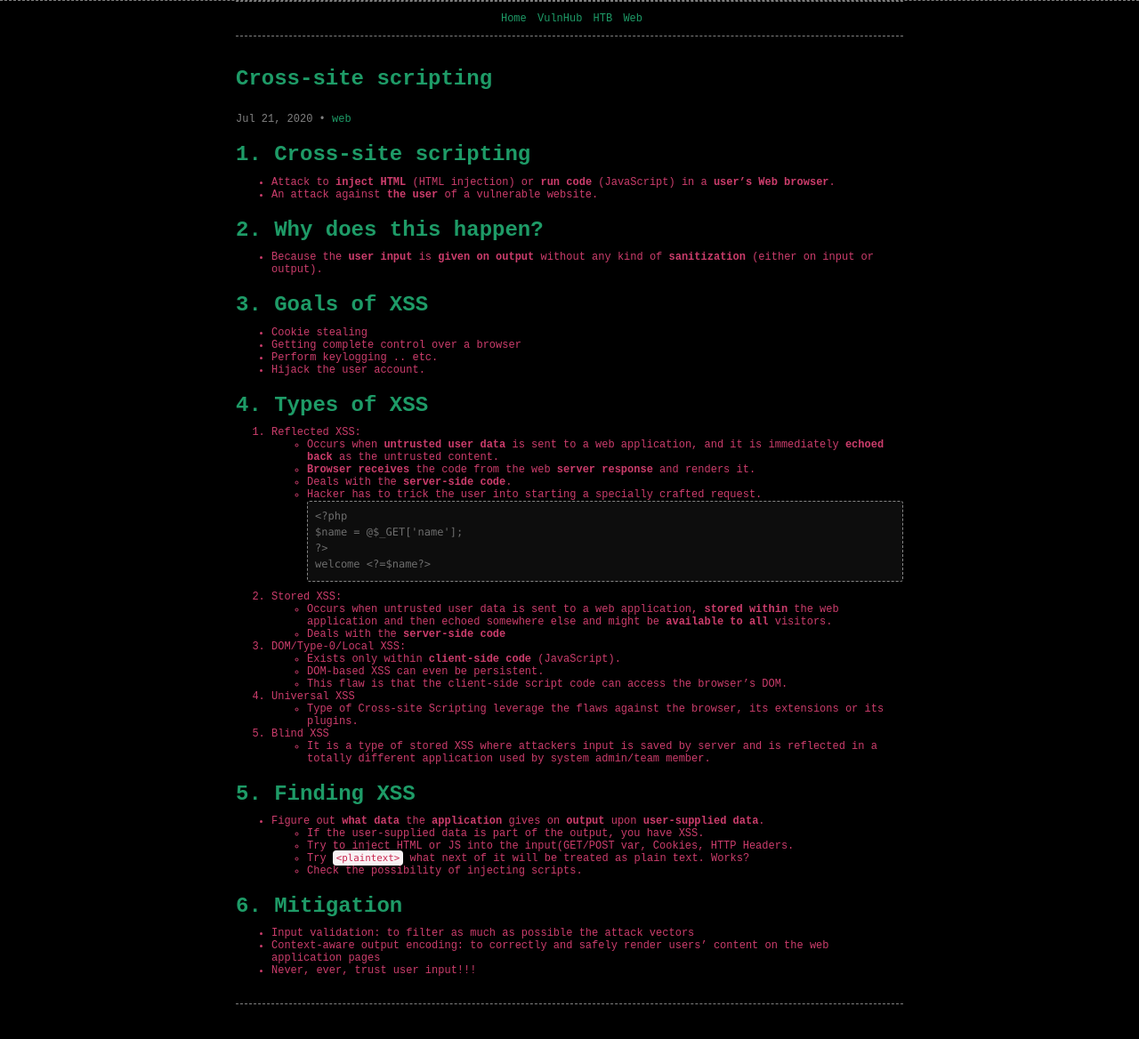
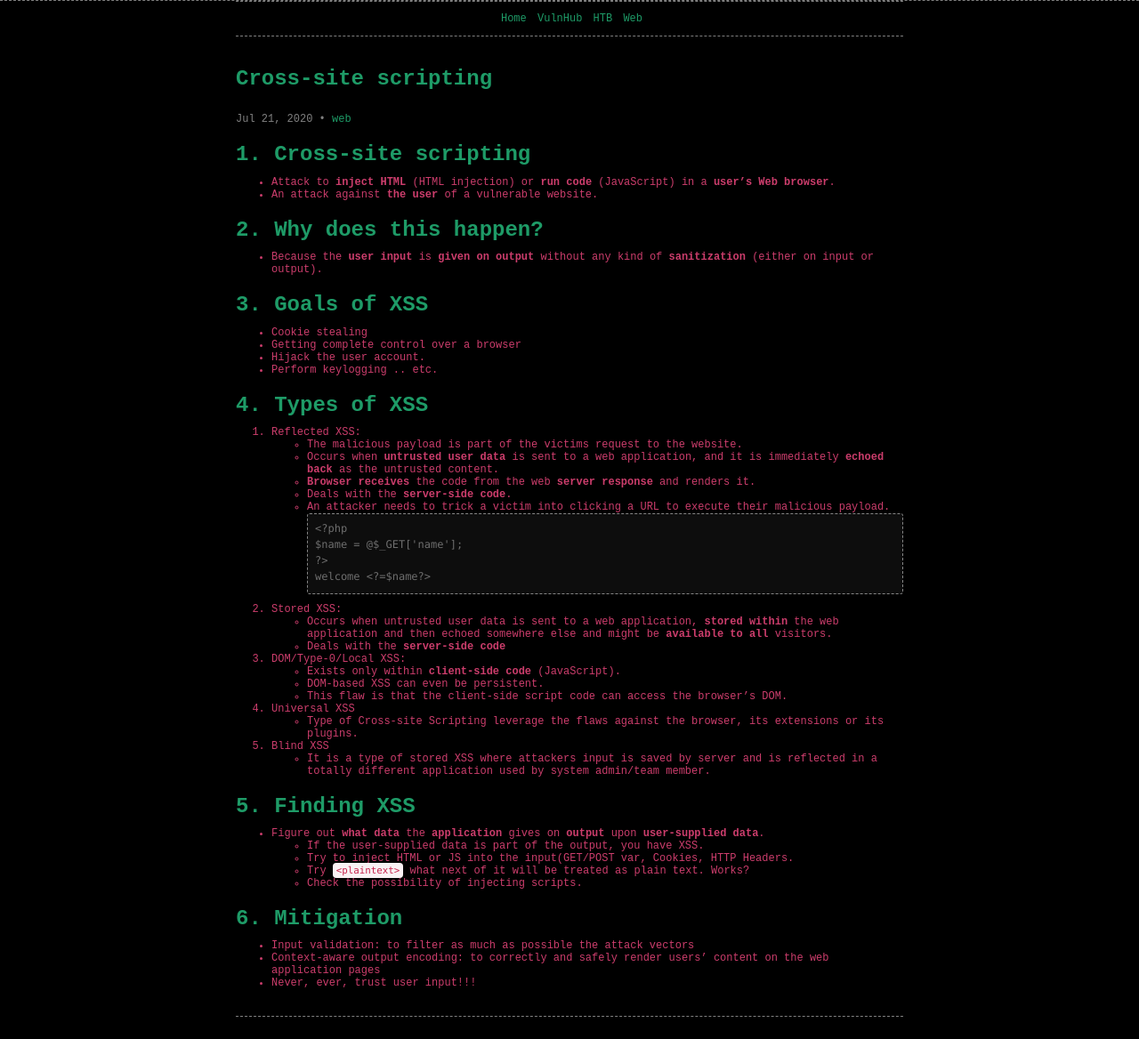
Before and after one commit to wizoutsugar/wizoutsugar.github.io, a Jekyll site: the page built from _posts/2020/2020-07-21-XSS.md, in a window 1280 px wide. Shown: the whole page at 89% size. Built offline with Jekyll 4.4.1, drawn with Linux system fonts in a browser that asks for light colours; comment, search, counter and statistics services are not loaded.

Commit message:
Update 2020-07-21-XSS.md

````diff
--- a/_posts/2020/2020-07-21-XSS.md
+++ b/_posts/2020/2020-07-21-XSS.md
@@ -22,16 +22,16 @@ tags:
 # 3. Goals of XSS
 - Cookie stealing
 - Getting complete control over a browser
+- Hijack the user account.
 - Perform keylogging .. etc.
-- Hijack the user account.
-
 
 # 4. Types of XSS
 1. Reflected XSS:
+	- The malicious payload is part of the victims request to the website.
 	- Occurs when **untrusted user data** is sent to a web application, and it is immediately **echoed back** as the untrusted content.
 	- **Browser receives** the code from the web **server response** and renders it.
 	- Deals with the **server-side code**.
-	- Hacker has to trick the user into starting a specially crafted request.
+	- An attacker needs to trick a victim into clicking a URL to execute their malicious payload.
 ```
 <?php
 $name = @$_GET['name'];
````
